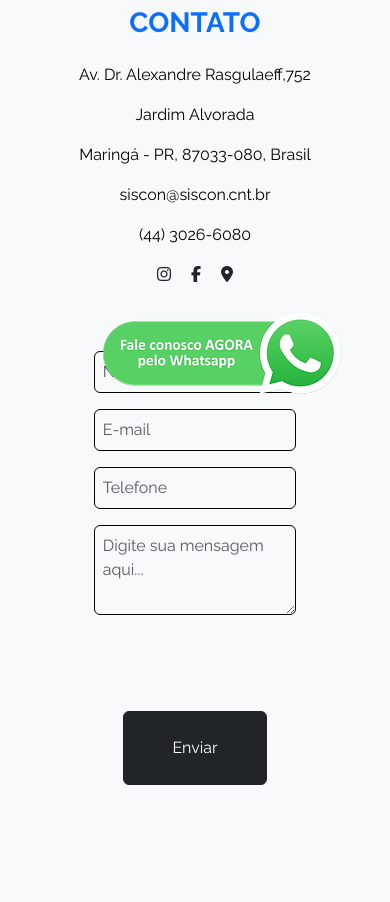
After one commit to guimatiusso/siscontabilidade.www, a Symfony app: template templates/contato/index.html.twig in a window 390 px wide. The commit adds this page. Shown: the part 424-1326 px from the top of the page. Run offline with Twig, Linux system fonts and the light colour scheme; the template is opened without the code that fills it, so the values that code supplies are empty; some libraries are stand-ins or nearby versions.

Commit message:
adicionando pagina para de contato do site

```diff
--- a/templates/components/navbar.html.twig
+++ b/templates/components/navbar.html.twig
@@ -28,7 +28,7 @@
             <a class="nav-link {% if app.request.get('_route') is same as ('blog_page') %} active{% else %} text-black{% endif %}" href="{{ path('blog_page') }}" role="button">Blog</a>
         </li>
         <li class="nav-item">
-            <a class="nav-link text-dark" role="button">Fale com a gente</a>
+            <a class="nav-link {% if app.request.get('_route') is same as ('contato_page') %} active{% else %} text-black{% endif %}" href="{{ path('contato_page') }}" role="button">Fale com a gente</a>
         </li>
     </ul>
     <div class="d-flex flex-column align-items-baseline">
--- a/templates/components/social_media.html.twig
+++ b/templates/components/social_media.html.twig
@@ -1,3 +1,3 @@
-<a href="#" class="mx-2 text-dark text-decoration-none"><i class="fa-brands fa-instagram"></i></a>
-<a href="#" class="mx-2 text-dark text-decoration-none"><i class="fa-brands fa-facebook-f"></i></a>
-<a href="#" class="mx-2 text-dark text-decoration-none"><i class="fa-solid fa-location-dot"></i></a>
+<a href="https://www.instagram.com/siscon_contabilidade/" target="_blank" rel="noopener" class="mx-2 text-dark text-decoration-none"><i class="fa-brands fa-instagram"></i></a>
+<a href="https://www.facebook.com/SISCONTABILIDADE" target="_blank" rel="noopener" class="mx-2 text-dark text-decoration-none"><i class="fa-brands fa-facebook-f"></i></a>
+<a href="https://goo.gl/maps/fcqZanz6gCUBZrB36" target="_blank" rel="noopener" class="mx-2 text-dark text-decoration-none"><i class="fa-solid fa-location-dot"></i></a>
--- /dev/null
+++ b/templates/contato/index.html.twig
@@ -0,0 +1,49 @@
+{% extends "base.html.twig" %}
+
+{% block title %}Fale com a gente | Siscon Contabilidade{% endblock %}
+
+{% block body %}
+    <article class="container-fluid">
+        <section class="row">
+            <div class="col-md-6 p-0">
+                <video class="w-100" autoplay muted loop id="myVideo">
+                    <source src="{{ asset('assets/images/siscon.mov') }}" type="video/mp4">
+                </video>
+            </div>
+            <div class="col-md-6 text-center d-flex flex-column justify-content-center">
+                <div class="contact-information">
+                    <p class="h1 text-primary fw-bold mb-4">CONTATO</p>
+                    <p class="text-black">Av. Dr. Alexandre Rasgulaeff,752</p>
+                    <p class="text-black">Jardim Alvorada</p>
+                    <p class="text-black">Maringá - PR, 87033-080, Brasil</p>
+                    <p class="text-black">siscon@siscon.cnt.br</p>
+                    <p class="text-black">(44) 3026-6080</p>
+                    <p class="text-black">
+                        {% include 'components/social_media.html.twig' %}
+                    </p>
+                </div>
+                <div class="form-contato container-fluid mb-5 p-5 d-flex flex-column align-items-center">
+                    <form class="w-75">
+                        <div class="mb-3">
+                            <input type="text" placeholder="Nome" class="form-control bg-body-tertiary border-black p-2" id="nameInput" aria-describedby="nameInput">
+                        </div>
+                        <div class="mb-3">
+                            <input type="email" placeholder="E-mail" class="form-control bg-body-tertiary border-black p-2" id="emailInput">
+                        </div>
+                        <div class="mb-3">
+                            <input type="tel" placeholder="Telefone" class="form-control bg-body-tertiary border-black p-2" id="telefoneInput">
+                        </div>
+                        <div class="mb-5">
+                            <textarea class="form-control bg-body-tertiary border-black p-2" placeholder="Digite sua mensagem aqui..." id="exampleFormControlTextarea1" rows="3"></textarea>
+                        </div>
+                        <div class="mb-4 pt-5 d-flex justify-content-center">
+                            <button type="submit" class="btn btn-dark fw-light text-white py-4 px-5">Enviar</button>
+                        </div>
+                    </form>
+                </div>
+            </div>
+
+            <iframe src="https://www.google.com/maps/embed?pb=!1m18!1m12!1m3!1d501.03621830635086!2d-51.91942556254753!3d-23.4018240985334!2m3!1f0!2f0!3f0!3m2!1i1024!2i768!4f13.1!3m3!1m2!1s0x94ecd12339842d99%3A0x642cdeb72591c526!2sSiscon%20Contabilidade%20e%20Assessoria!5e0!3m2!1spt-BR!2sbr!4v1685927664894!5m2!1spt-BR!2sbr" width="1920" height="540" style="border:0;" allowfullscreen="" loading="lazy" referrerpolicy="no-referrer-when-downgrade"></iframe>
+        </section>
+    </article>
+{% endblock %}
```
Also changed, not shown: src/Controller/ContatoController.php (added, +19 -0 lines), 1 other file.
